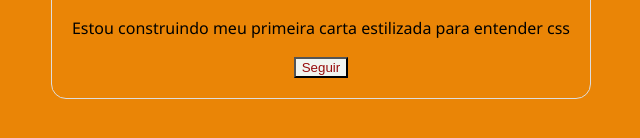
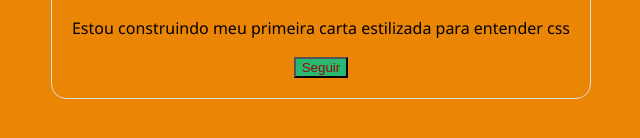
Before and after one commit to alanzito2/aula2web, a plain HTML site: page index.html in a window 1280 px wide. In both pictures the pointer is over the button "Seguir". Shown: the part 192-330 px from the top of the page, without its empty margins (319-959 px from the left). Drawn offline with Linux system fonts and the light colour scheme.

Commit message:
atualizacao

```diff
--- a/style.css
+++ b/style.css
@@ -46,3 +46,6 @@ transition: backgraund 0.3s;
 
 
 }
+button:hover{
+    background-color: hsl(150, 64%, 44%);
+}
```
